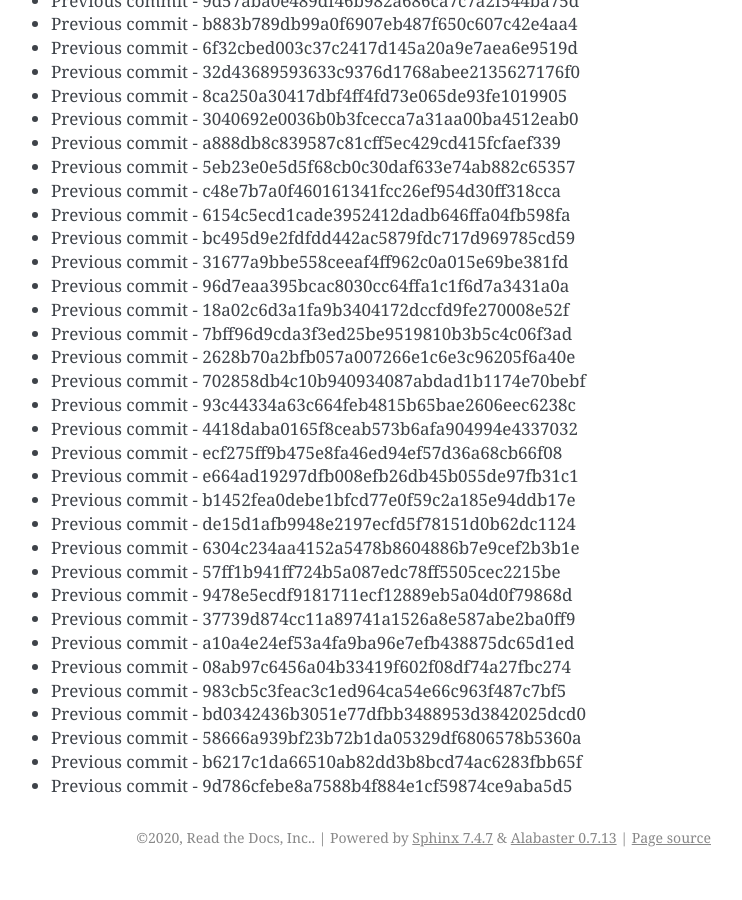
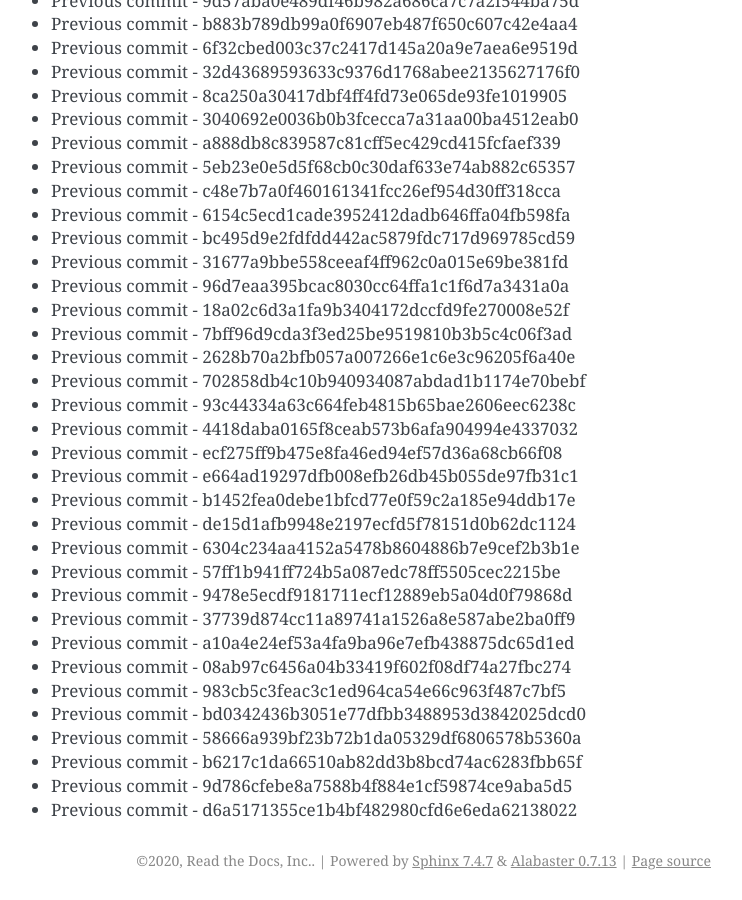
Before and after one commit to readthedocs/rtd-git-stresstest, a Sphinx documentation site: the page built from docs/updates.rst, in a window 1280 px wide and 900 px high, scrolled down 13077 px. Shown: the whole window, without its empty margins (399-1141 px from the left). Built offline with Sphinx 7.4.7, drawn with Linux system fonts in a browser that asks for light colours; before the commit the page ends 13954 px from its top, so only the background shows below that.

Commit message:
Generating commit from previous: d6a5171355ce1b4bf482980cfd6e6eda62138022

```diff
--- a/docs/updates.rst
+++ b/docs/updates.rst
@@ -581,3 +581,4 @@ It can be tested for any performance characteristics.
 * Previous commit - 58666a939bf23b72b1da05329df6806578b5360a
 * Previous commit - b6217c1da66510ab82dd3b8bcd74ac6283fbb65f
 * Previous commit - 9d786cfebe8a7588b4f884e1cf59874ce9aba5d5
+* Previous commit - d6a5171355ce1b4bf482980cfd6e6eda62138022
```
